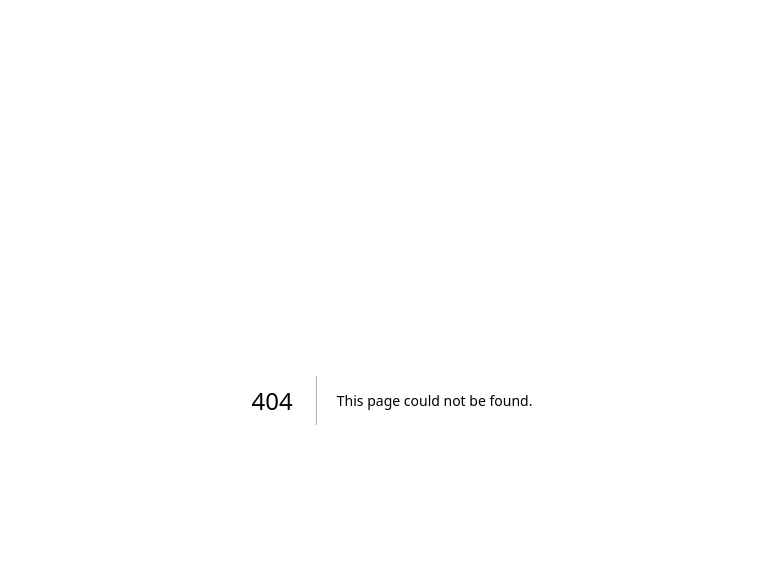
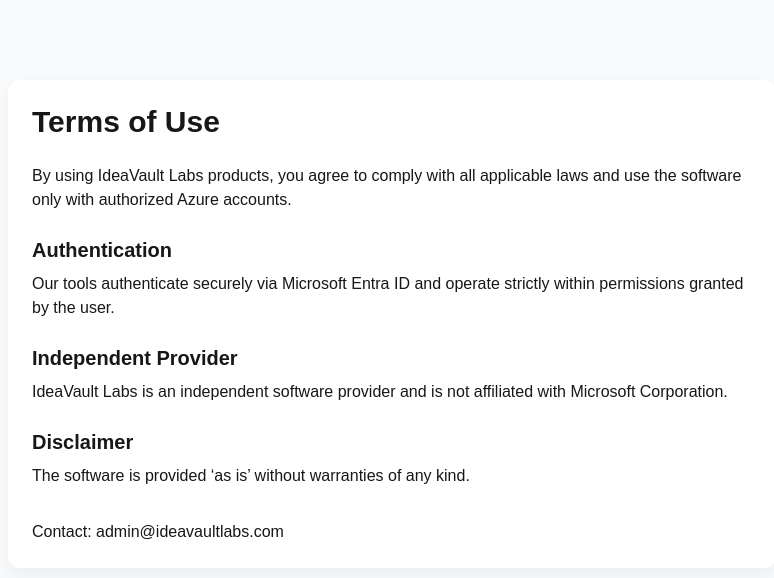
Before and after one commit to Neelima0610/my-startup-site, a Next.js app in the folder web/: page /terms in a window 1280 px wide. Before the commit this address had no page. Shown: the top 578 px of the page, without its empty margins (248-1022 px from the left). Built offline with nearby package versions, Linux system fonts and the light colour scheme.

Commit message:
Landing page, Terms of use and Privacy poilcy

```diff
--- /dev/null
+++ b/web/app/page.tsx
@@ -0,0 +1,67 @@
+export default function Home() {
+  return (
+    <main className="min-h-screen bg-gray-50 text-gray-900">
+
+      {/* Hero Section */}
+      <section className="max-w-5xl mx-auto px-6 py-24 text-center">
+        <h1 className="text-3xl font-bold mb-6">
+          IdeaVault Labs
+        </h1>
+
+        <h2 className="text-4xl font-semibold mb-6">
+          Developer Productivity Tools for Azure Teams
+        </h2>
+
+        <p className="text-lg text-gray-600 max-w-2xl mx-auto mb-10">
+          We build lightweight tools that integrate directly into developer
+          workflows to reduce context switching and accelerate cloud debugging.
+        </p>
+
+        <a
+          href="/login"
+          className="inline-block bg-blue-600 text-white px-6 py-3 rounded-lg hover:bg-blue-700 transition"
+        >
+          Login
+        </a>
+      </section>
+
+      {/* Product Section */}
+      <section className="bg-white py-20">
+        <div className="max-w-3xl mx-auto px-6 text-center">
+          <h3 className="text-2xl font-semibold mb-10">
+            Our Product
+          </h3>
+
+          <div className="card animate-fadeIn">
+            <h4 className="text-xl font-semibold mb-4">
+              Azure Log Explorer for Visual Studio
+            </h4>
+
+            <p className="text-gray-600">
+              Securely connect using Microsoft Entra ID and query Azure logs
+              directly inside Visual Studio — without leaving your IDE.
+            </p>
+          </div>
+        </div>
+      </section>
+
+      {/* Footer */}
+      <footer className="bg-gray-900 text-white py-12">
+        <div className="max-w-4xl mx-auto text-center space-y-4">
+          <p>© 2026 IdeaVault Labs</p>
+
+          <div className="flex justify-center gap-6">
+            <a href="/privacy" className="hover:underline">
+              Privacy Policy
+            </a>
+            <a href="/terms" className="hover:underline">
+              Terms of Use
+            </a>
+          </div>
+
+          <p>admin@ideavaultlabs.com</p>
+        </div>
+      </footer>
+    </main>
+  );
+}
--- /dev/null
+++ b/web/app/privacy/page.tsx
@@ -0,0 +1,32 @@
+export default function Privacy() {
+  return (
+    <main className="min-h-screen bg-gray-50 px-6 py-20">
+      <div className="max-w-3xl mx-auto card animate-fadeIn">
+        <h1 className="text-3xl font-bold mb-6">Privacy Policy</h1>
+
+        <p className="mb-4">
+          IdeaVault Labs respects your privacy and is committed to protecting your data.
+        </p>
+
+        <h3 className="text-xl font-semibold mt-6 mb-2">Authentication</h3>
+        <p>
+          Our applications authenticate users securely using Microsoft Entra ID.
+          We do not store user passwords.
+        </p>
+
+        <h3 className="text-xl font-semibold mt-6 mb-2">Data Usage</h3>
+        <p>
+          We only access Azure resources explicitly authorized by the user.
+          We do not sell, rent, or share user data.
+        </p>
+
+        <h3 className="text-xl font-semibold mt-6 mb-2">Diagnostics</h3>
+        <p>
+          Any diagnostic logs collected are used solely for troubleshooting and product improvement.
+        </p>
+
+        <p className="mt-8">Contact: admin@ideavaultlabs.com</p>
+      </div>
+    </main>
+  );
+}
--- /dev/null
+++ b/web/app/terms/page.tsx
@@ -0,0 +1,33 @@
+export default function Terms() {
+  return (
+    <main className="min-h-screen bg-gray-50 px-6 py-20">
+      <div className="max-w-3xl mx-auto card animate-fadeIn">
+        <h1 className="text-3xl font-bold mb-6">Terms of Use</h1>
+
+        <p>
+          By using IdeaVault Labs products, you agree to comply with all applicable laws
+          and use the software only with authorized Azure accounts.
+        </p>
+
+        <h3 className="text-xl font-semibold mt-6 mb-2">Authentication</h3>
+        <p>
+          Our tools authenticate securely via Microsoft Entra ID and operate
+          strictly within permissions granted by the user.
+        </p>
+
+        <h3 className="text-xl font-semibold mt-6 mb-2">Independent Provider</h3>
+        <p>
+          IdeaVault Labs is an independent software provider and is not affiliated
+          with Microsoft Corporation.
+        </p>
+
+        <h3 className="text-xl font-semibold mt-6 mb-2">Disclaimer</h3>
+        <p>
+          The software is provided &lsquo;as is&rsquo; without warranties of any kind.
+        </p>
+
+        <p className="mt-8">Contact: admin@ideavaultlabs.com</p>
+      </div>
+    </main>
+  );
+}
```
